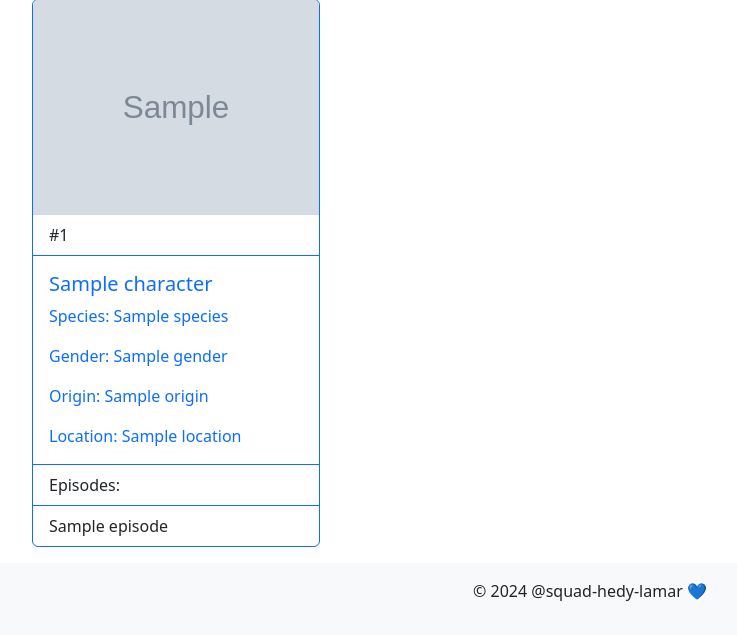
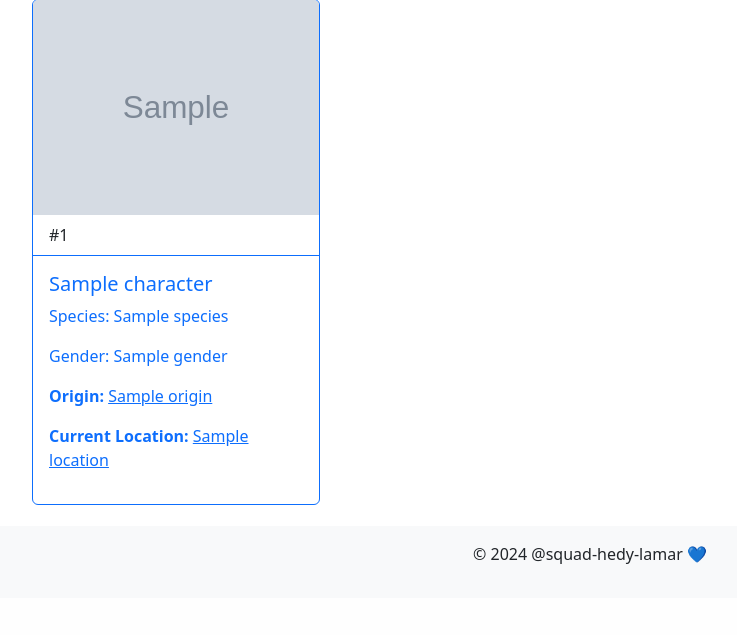
Before and after one commit to squad-hedy-lamar/api-flask, a Flask app: template templates/characters/details.html in a window 1280 px wide. Shown: the part 202-837 px from the top of the page, without its empty margins (50-787 px from the left). After the commit the page ends 766 px from the top, so only its background shows below. Run offline with Flask 3, Linux system fonts and the light colour scheme; the template is opened without the code that fills it: most values are stand-ins (such as "Sample title", 1, 10 or a date in 2020); grey boxes marked "Sample" are stand-in pictures; parts of the project's set-up code (start-up, migrations or seed data) failed here and were passed over.

Commit message:
atualizado link para pág. perfil da location

```diff
--- a/routes/characters.py
+++ b/routes/characters.py
@@ -56,5 +56,5 @@ def get_character(id):
         active_tab="characters",
         character=data,
         episodes=episodes_list,
-        # data={"character": data, "episodes": episodes_list},
+        data={"character": data, "episodes": episodes_list},
     )
--- a/templates/characters/details.html
+++ b/templates/characters/details.html
@@ -15,16 +15,10 @@
     <h5 class="card-title">{{ character.name }}</h5>
     <p class="card-text">Species: {{ character.species }}</p>
     <p class="card-text">Gender: {{ character.gender }}</p>
-    <p class="card-text">Origin: {{ character.origin.name }}</p>
-    <p class="card-text">Location: {{ character.location.name }}</p>
+    <p><strong>Origin:</strong> <a href="/locations/{{ character.origin.url.split('/')[-1] }}">{{ character.origin.name
+        }}</a></p>
+    <p><strong>Current Location:</strong> <a href="/locations/{{ character.location.url.split('/')[-1] }}">{{
+        character.location.name }}</a></p>
   </div>
-  <div class="card-footer bg-transparent border-primary">Episodes:</div>
-  {% for episode in episodes %}
-  <div class="card-footer bg-transparent border-primary">
-    <p class="card-text">{{ episode }}</p>
-    {% endfor %}
 
-  </div>
-</div>
-
-{% endblock %}
+  {% endblock %}
```
Also changed, not shown: templates/locations/details.html (+11 -14 lines).
